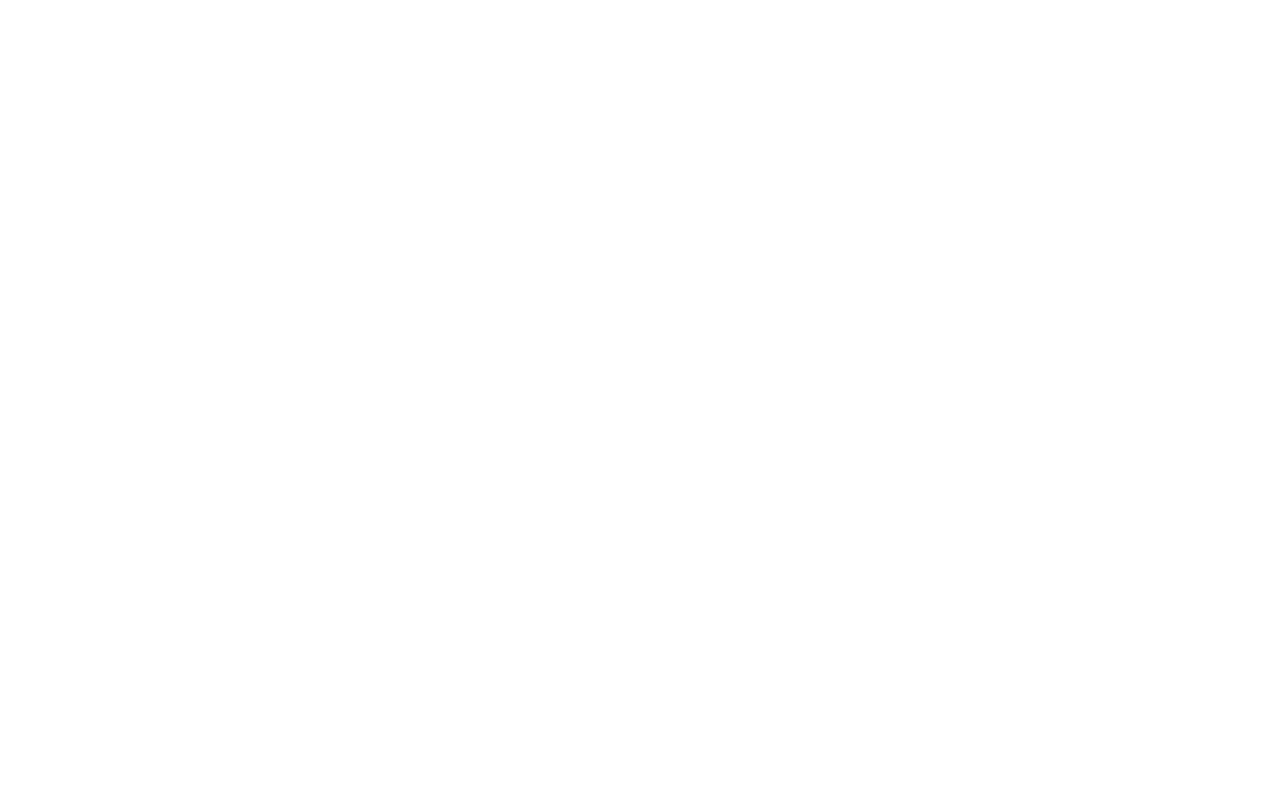
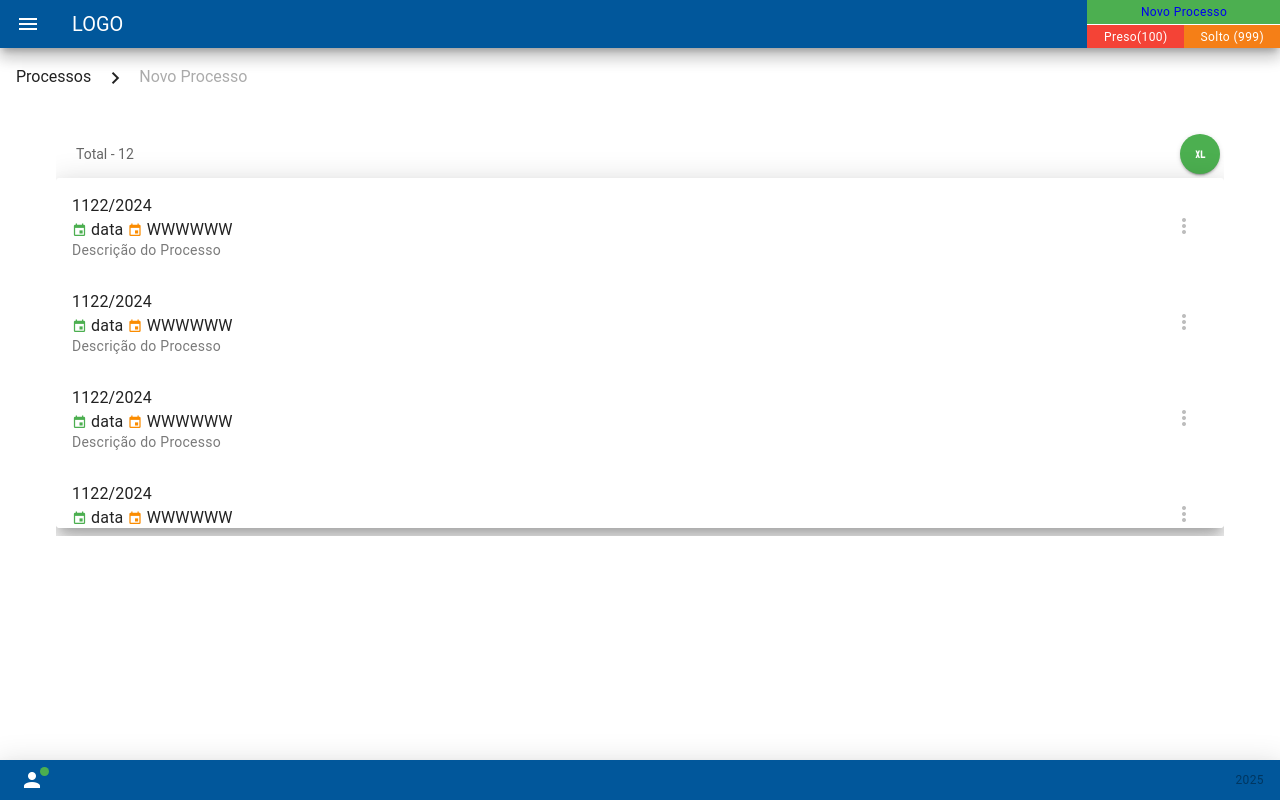
Before and after one commit to pedroavelin/tribunal, a Vue app: page /add-processo in a window 1280 px wide. Before the commit this address had no page. Built offline with nearby package versions, Linux system fonts and the light colour scheme.

Commit message:
wwww
www

```diff
--- a/src/components/AppBar.vue
+++ b/src/components/AppBar.vue
@@ -18,7 +18,9 @@
       <div class="row">
         <div class="text-center">
           <div class="bg-success btn-add-processo">
-            <v-btn @click="modalStore.openModal" elevation="0" density="compact" class="text-caption" rounded="0">Novo Processo</v-btn>
+            <RouterLink to="/add-processo">
+            <v-btn elevation="0" density="compact" class="text-caption" rounded="0">Novo Processo</v-btn>
+          </RouterLink>
           </div>
           <div>
             <v-btn density="compact" class="text-caption border-0" color="red" rounded="0" variant="flat">Preso(100)</v-btn>
--- a/src/components/AppFooter.vue
+++ b/src/components/AppFooter.vue
@@ -10,8 +10,8 @@
       </span>
       </router-link>
     <div
-      class="text-caption text-disabled" style="position: absolute; right: 16px;">
-      <span class="text-white">&copy; 2024-{{ (new Date()).getFullYear() }}</span> <span class="d-none d-sm-inline-block text-white">15ª - Cacuaco</span>
+      class="text-caption text-disabled text-white" style="position: absolute; right: 16px;">
+      {{ (new Date()).getFullYear() }}
     </div>
   </v-footer>
 </template>
--- /dev/null
+++ b/src/pages/AddProcesso.vue
@@ -0,0 +1,86 @@
+<script setup lang="ts">
+import { computed, ref } from 'vue';
+import { useDisplay } from 'vuetify';
+
+const display = useDisplay();
+const scrollInvoked = ref(0);
+const items = ref([
+  {
+    title: 'Processos',
+    disabled: false,
+    href: '#!',
+  },
+  {
+    title: 'Novo Processo',
+    disabled: true,
+    href: 'breadcrumbs_link_1',
+  },
+])
+const cols = computed(() => {
+  return display.lg.value ? [6, 6]
+    : display.sm.value ? [6, 6]
+      : display.md.value ? [6, 6]
+        : [6, 6];
+});
+
+const onScroll = () => {
+  this.scrollInvoked++;
+};
+</script>
+
+<template>
+  <AppBar />
+  <NavigationDrawer />
+  <br>
+  <br>
+  <v-breadcrumbs :items="items">
+    <template v-slot:divider>
+      <v-icon icon="mdi-chevron-right"></v-icon>
+    </template>
+  </v-breadcrumbs>
+
+  <!-- Lista dinâmica -->
+  <v-container>
+  <v-list lines="three" select-strategy="classic">
+      <v-row class="pa-1">
+        <v-col><v-list-subheader>Total - 12</v-list-subheader></v-col>
+      <v-col cols="auto">
+        <v-btn icon="mdi-size-xl" color="success"  size="small"></v-btn>
+      </v-col>
+      </v-row>
+      <v-card elevation="16" class="overflow-y-auto" max-height="350" v-scroll.self="onScroll">
+        <v-list-item class="p-0 m-0" v-for="p in 4" :key="p">
+          <v-list-item-title> 1122/2024 <br> <v-icon color="success" icon="mdi mdi-calendar" size="15"/> data  <v-icon color="warning" icon="mdi mdi-calendar" size="15"/> WWWWWW</v-list-item-title>
+          <v-list-item-subtitle>Descrição do Processo</v-list-item-subtitle>
+          <template v-slot:append>
+            <!-- START - MENU -->
+            <v-menu>
+              <template v-slot:activator="{ props }">
+                <v-btn
+                  color="grey-lighten-1"
+                  icon="mdi-dots-vertical"
+                  variant="text"
+                  v-bind="props"
+                >
+                </v-btn>
+              </template>
+
+              <v-list>
+                <v-list-item value="1" >
+                  <v-list-item-title>Editar</v-list-item-title>
+                  <v-divider />
+                </v-list-item>
+                <v-list-item value="2">
+                  <v-list-item-title>Eliminar</v-list-item-title>
+                </v-list-item>
+              </v-list>
+
+            </v-menu>
+          </template>
+        </v-list-item>
+      </v-card>
+    </v-list>
+    </v-container>
+  <!-- Lista dinâmica -->
+  <AppFooter />
+</template>
--- a/src/router/index.js
+++ b/src/router/index.js
@@ -11,6 +11,7 @@
 import LoginPage from '@/pages/LoginPage.vue'
 import PerfilPage from '@/pages/PerfilPage.vue'
 import Seccoes from '@/pages/Seccoes.vue'
+import AddProcesso from '@/pages/AddProcesso.vue'
 import { useAuth } from '@/stores/auth.js'
 
 const routes = [
@@ -44,12 +45,17 @@
   //   }
   // },
   {
-    path: '/Seccoes',
+    path: '/seccoes',
     name: 'seccoes',
     component: Seccoes,
     meta: {
       auth: true
     }
+  },
+  {
+    path: '/add-processo',
+    name: 'add-processo',
+    component: AddProcesso,
   },
   // {
   //   path: '/Permisoes',
```
